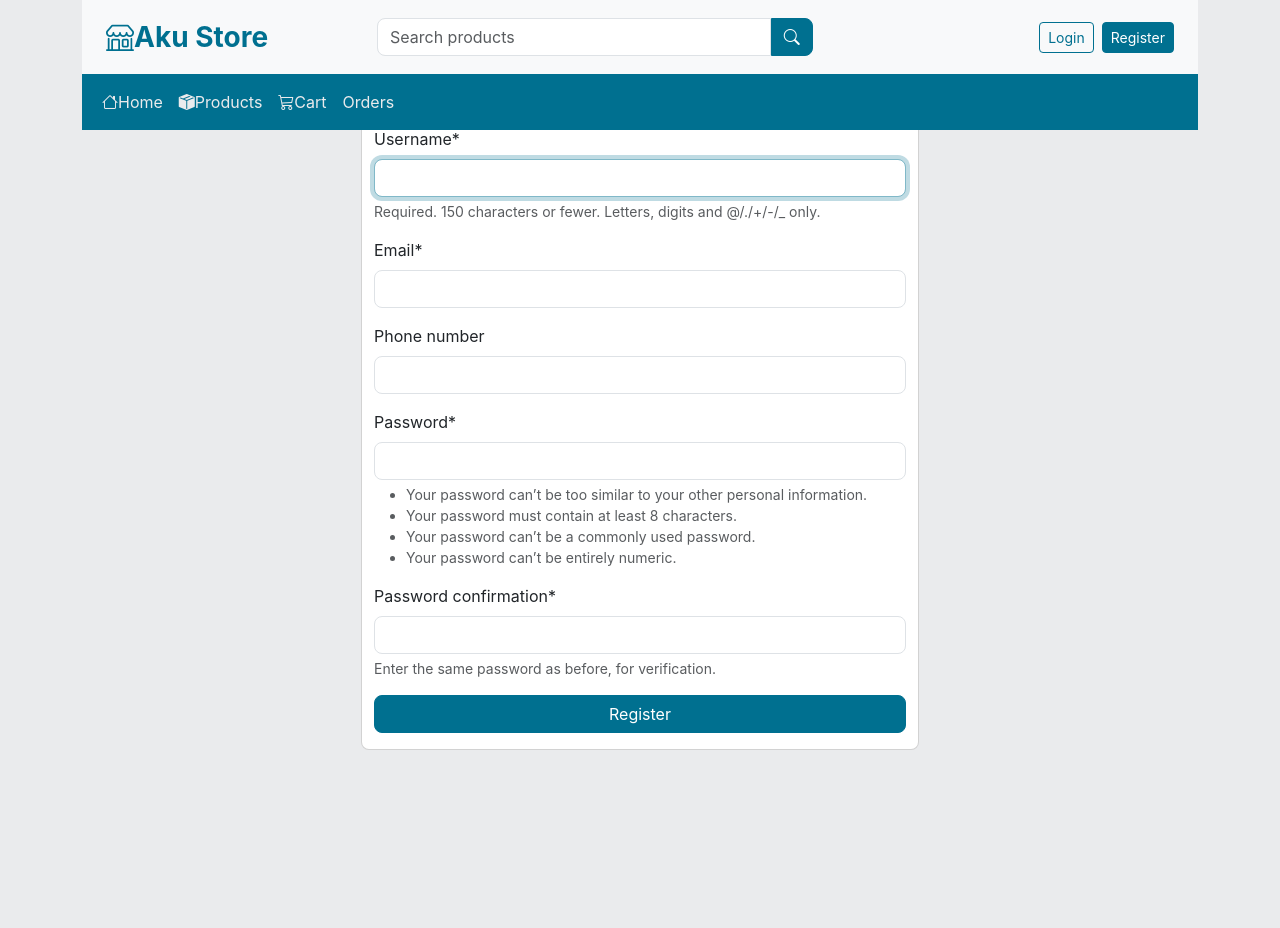
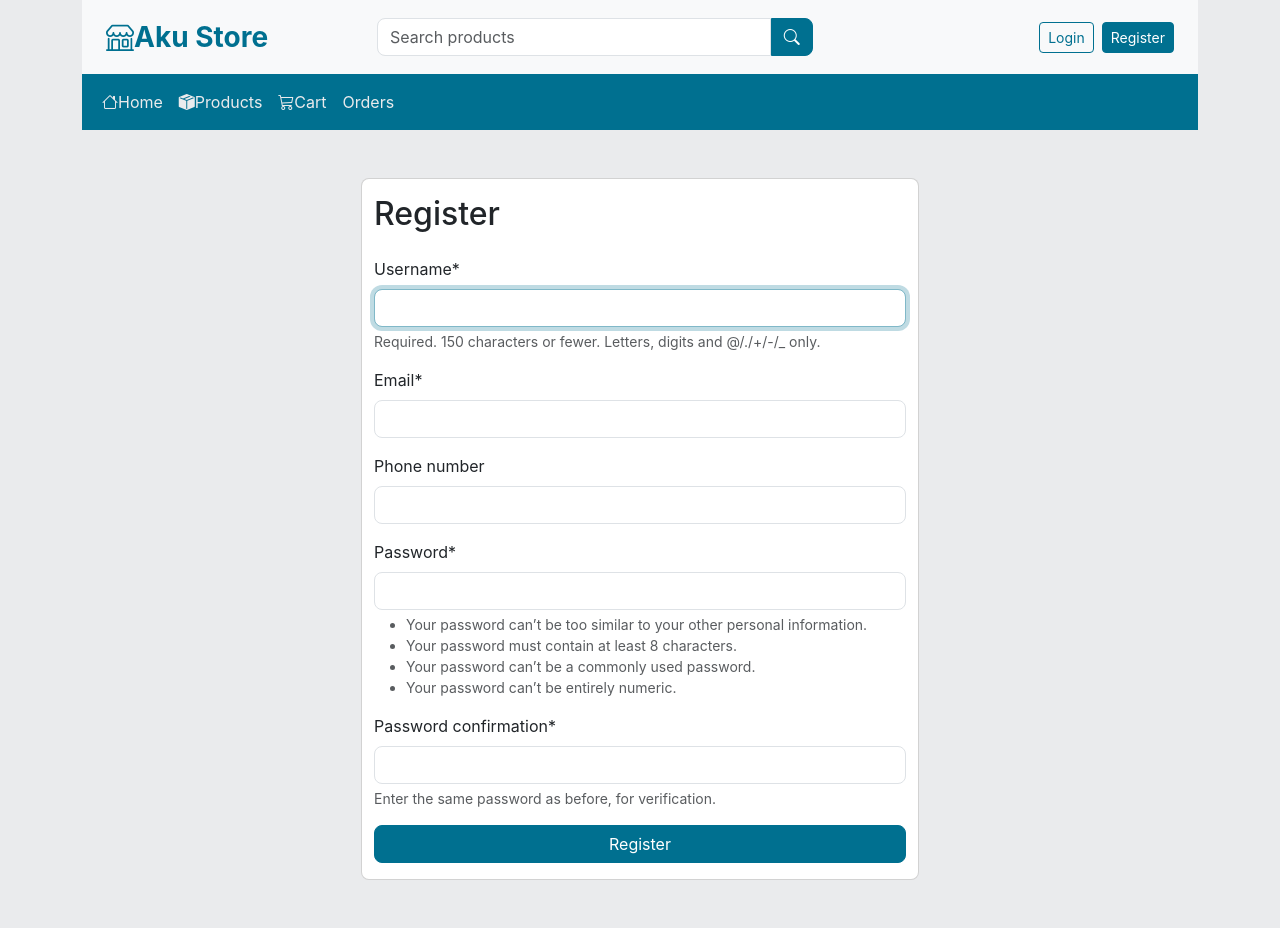
Before and after one commit to KeliSek/ecommerce-platform, a Django app: page /accounts/register/ in a window 1280 px wide. Before the commit the page ends 750 px from the top, so only its background shows below. Run offline with Django 5.2, Linux system fonts and the light colour scheme; some libraries are stand-ins or nearby versions.

Commit message:
edited temlates design

```diff
--- a/core/templates/core/base.html
+++ b/core/templates/core/base.html
@@ -13,7 +13,7 @@
 </head>
 
 <body class="bg-light">
-    <div class="container container-fluid fixed-top">
+    <div class="container container-fluid">
         <header class="container-fluid bg-body-tertiary py-3">
         <div class="container">
             <div class="row align-items-center gx-3 gy-3">
```
